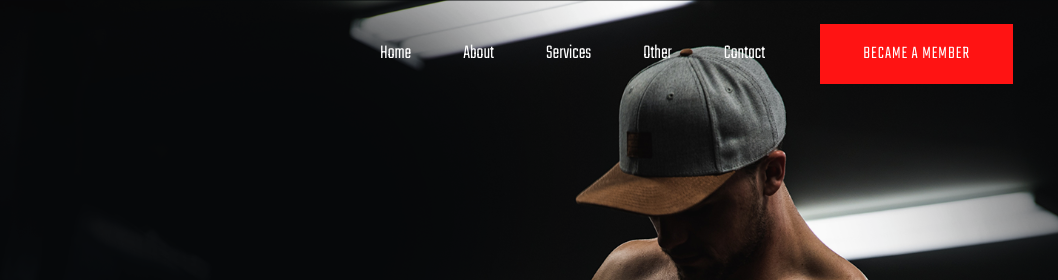
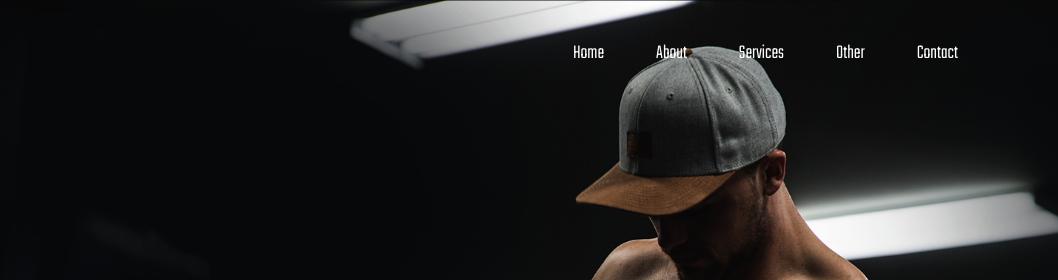
Before and after one commit to moreofgeet25/myFirstWebsite.github.io, a plain HTML site: page index.html in a window 1280 px wide. Shown: the top 280 px of the page, 222-1280 px from the left. Drawn offline with nearby package versions, Linux system fonts and the light colour scheme; files that its build step writes are made by us from their sources; files whose address does not match are found by name.

Commit message:
Update index.html

```diff
--- a/index.html
+++ b/index.html
@@ -69,7 +69,7 @@
                                     </nav>
                                 </div>
                                 <div class="header-right-btn f-right d-none d-lg-block ml-30">
-                                    <a href="from.html" class="btn header-btn">Became a member</a>
+
                                 </div>
                             </div>
                         </div>
```
